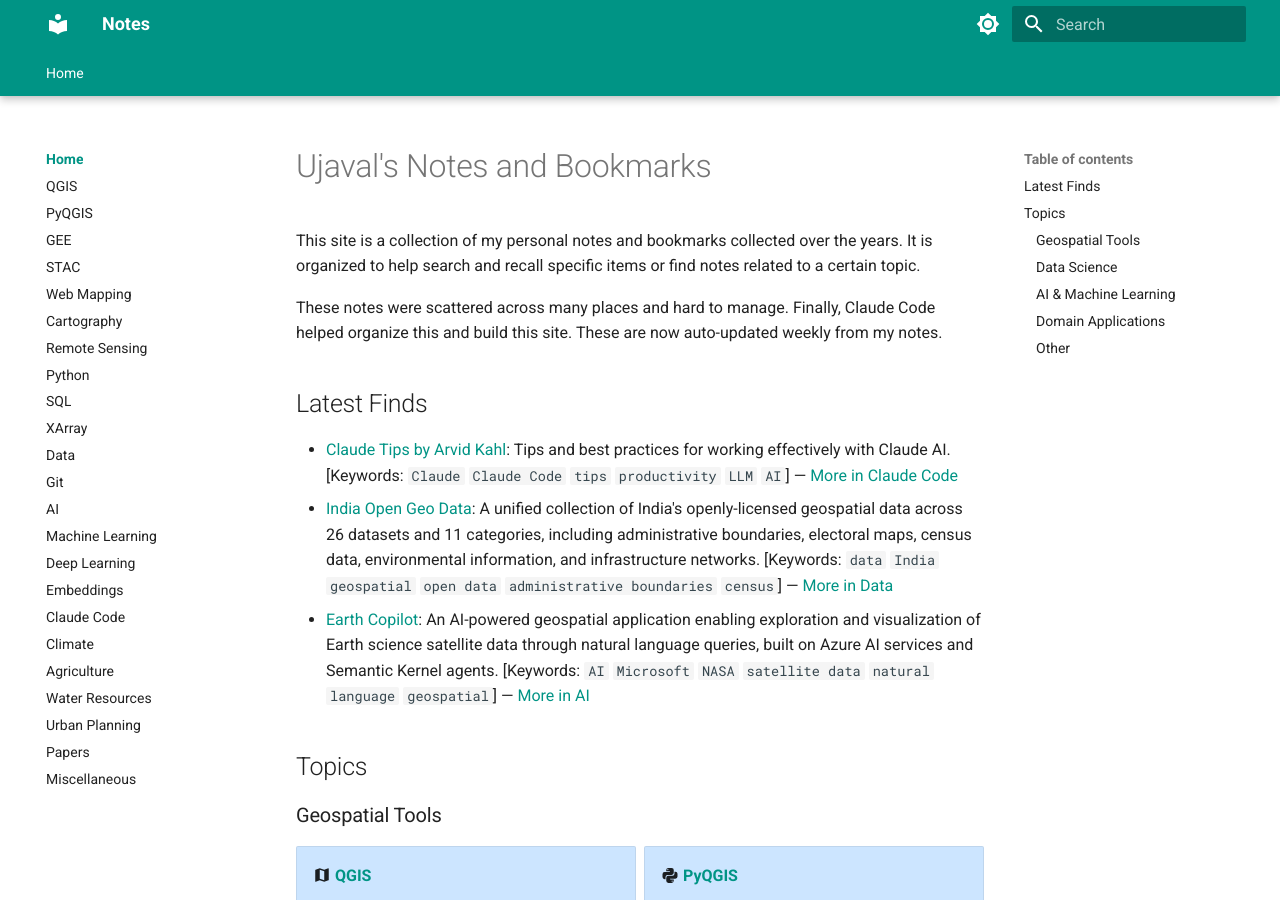
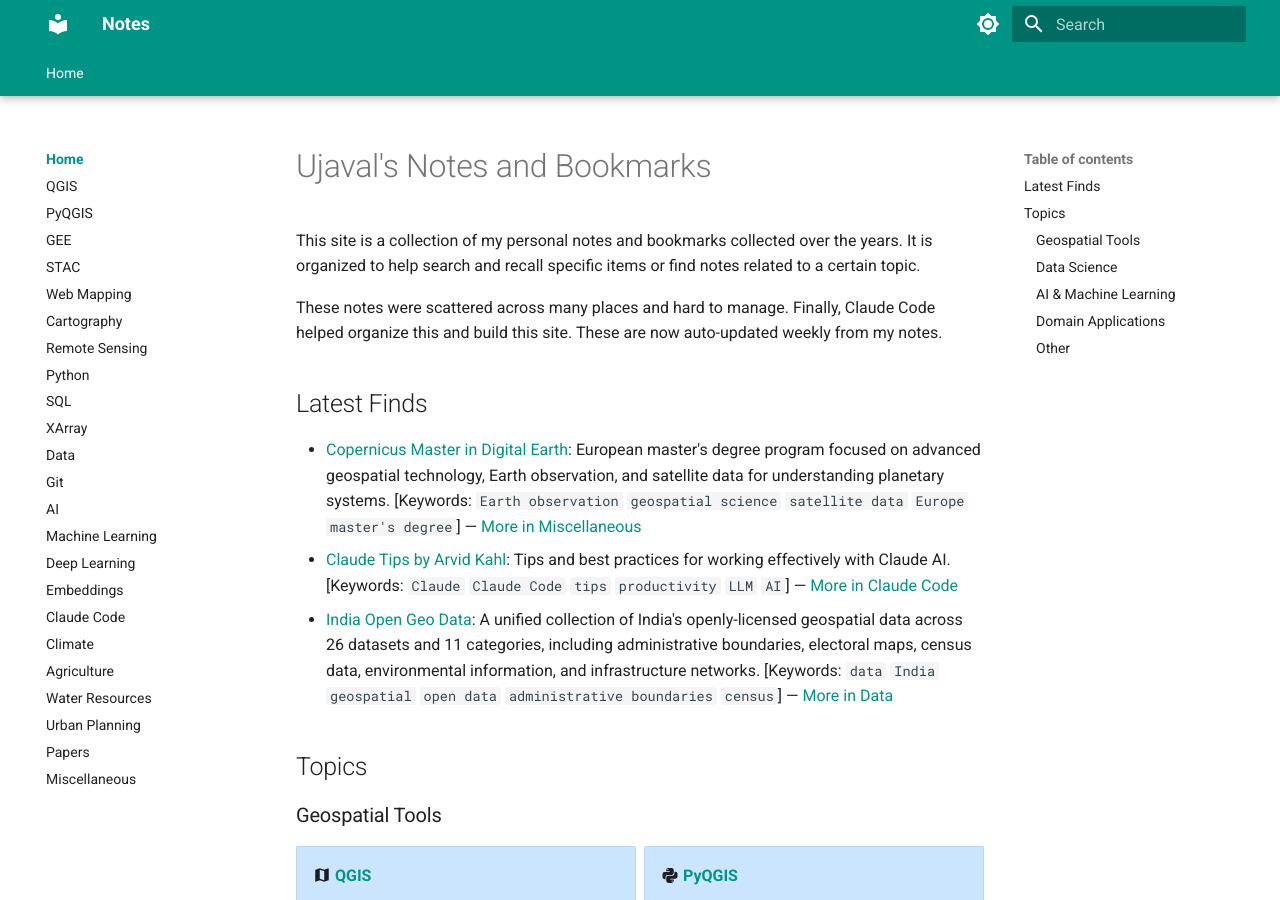
Before and after one commit to spatialthoughts/notes, an MkDocs documentation site: the page built from content/index.md, in a window 1280 px wide and 900 px high. Built offline with MkDocs 1.6.1 and Material for MkDocs 9.7.7, drawn with Linux system fonts in a browser that asks for light colours.

Commit message:
Update Latest Finds with Copernicus Masters entry from Misc
Co-Authored-By: Claude Sonnet 4.6 <noreply@anthropic.com>

```diff
--- a/content/index.md
+++ b/content/index.md
@@ -6,9 +6,9 @@ These notes were scattered across many places and hard to manage. Finally, Claud
 
 ## Latest Finds
 
+- [Copernicus Master in Digital Earth](https://www.master-cde.eu/): European master's degree program focused on advanced geospatial technology, Earth observation, and satellite data for understanding planetary systems. [Keywords: `Earth observation` `geospatial science` `satellite data` `Europe` `master's degree`] — [More in Miscellaneous](Misc.md)
 - [Claude Tips by Arvid Kahl](https://x.com/arvidkahl/status/2031457304328229184): Tips and best practices for working effectively with Claude AI. [Keywords: `Claude` `Claude Code` `tips` `productivity` `LLM` `AI`] — [More in Claude Code](Claude_Code.md)
 - [India Open Geo Data](https://yashveeeeeer.github.io/india-geodata/): A unified collection of India's openly-licensed geospatial data across 26 datasets and 11 categories, including administrative boundaries, electoral maps, census data, environmental information, and infrastructure networks. [Keywords: `data` `India` `geospatial` `open data` `administrative boundaries` `census`] — [More in Data](Data.md)
-- [Earth Copilot](https://github.com/microsoft/Earth-Copilot): An AI-powered geospatial application enabling exploration and visualization of Earth science satellite data through natural language queries, built on Azure AI services and Semantic Kernel agents. [Keywords: `AI` `Microsoft` `NASA` `satellite data` `natural language` `geospatial`] — [More in AI](AI.md)
 
 ## Topics
 
```
